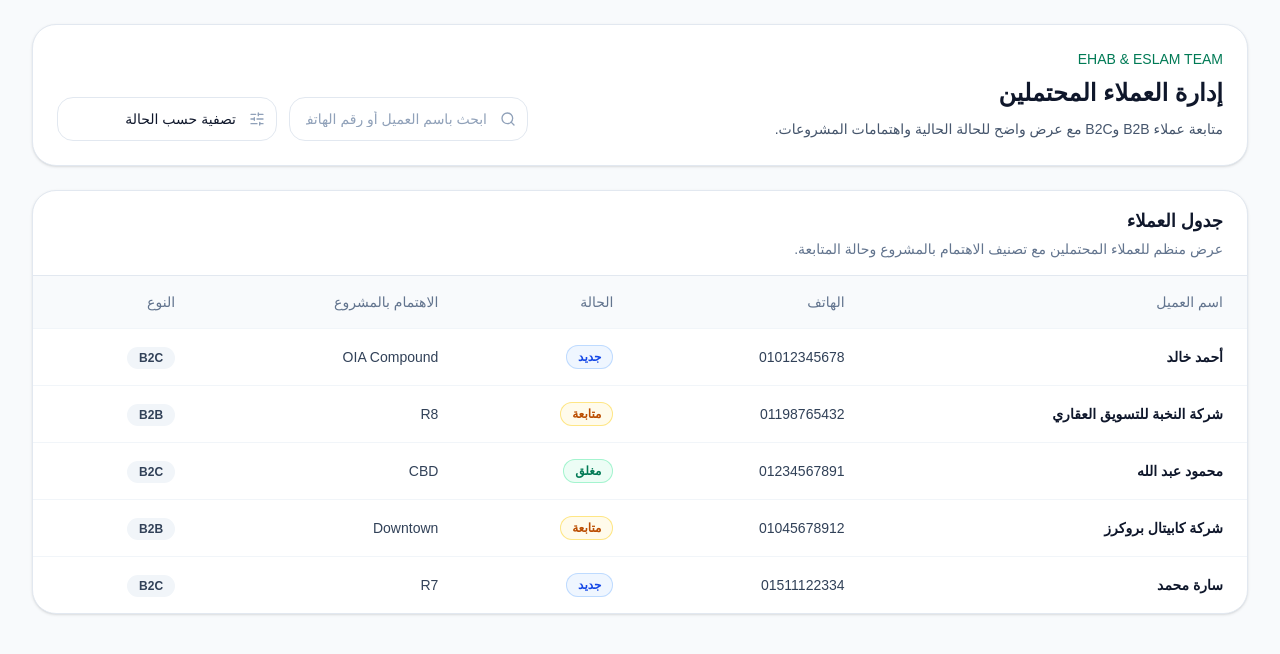
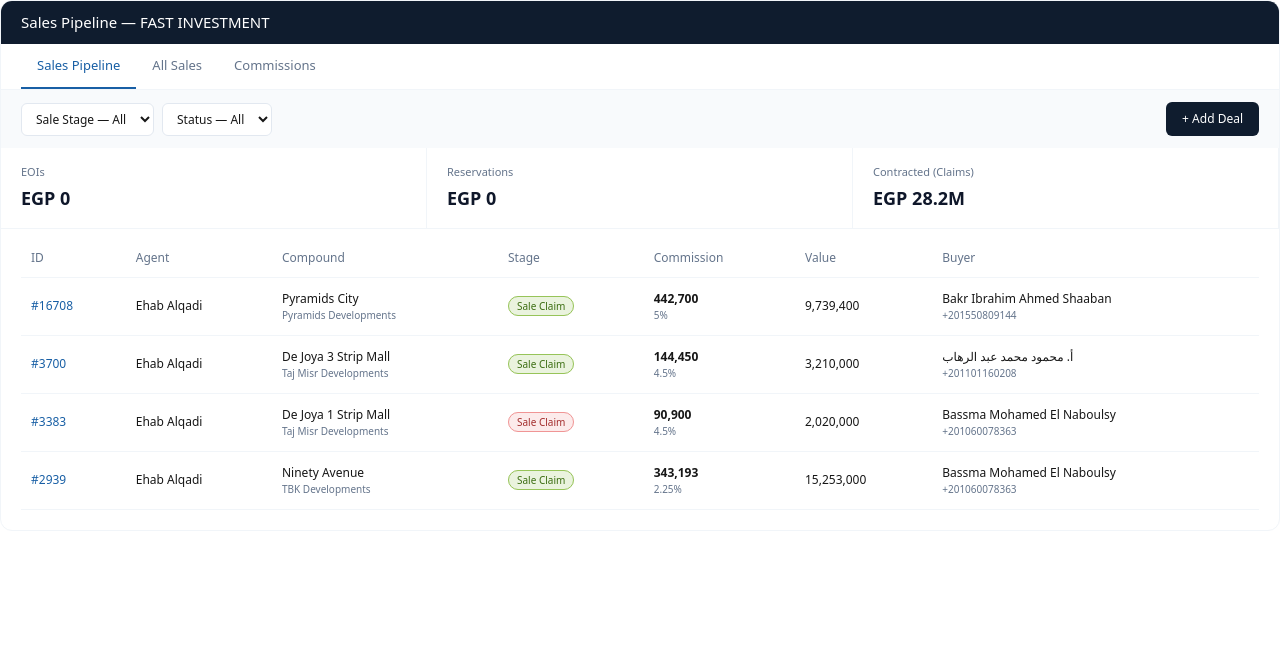
Before and after one commit to ehabalqadi001-lang/Real-estate-CRM-Manager-, a Next.js app: page /dashboard/leads in a window 1280 px wide. Shown: the top 654 px of the page. Built offline with nearby package versions, Linux system fonts and the light colour scheme.

Commit message:
Add Sales Pipeline UI with modal and filters

```diff
--- a/src/app/dashboard/leads/page.tsx
+++ b/src/app/dashboard/leads/page.tsx
@@ -1,166 +1,159 @@
-import { Search, SlidersHorizontal } from 'lucide-react';
+"use client";
+import React, { useState } from 'react';
 
-type LeadStatus = 'جديد' | 'متابعة' | 'مغلق';
-
-type Lead = {
-  id: number;
-  clientName: string;
-  phone: string;
-  status: LeadStatus;
-  projectInterest: string;
-  segment: 'B2B' | 'B2C';
-};
-
-const leads: Lead[] = [
-  {
-    id: 1,
-    clientName: 'أحمد خالد',
-    phone: '01012345678',
-    status: 'جديد',
-    projectInterest: 'OIA Compound',
-    segment: 'B2C',
-  },
-  {
-    id: 2,
-    clientName: 'شركة النخبة للتسويق العقاري',
-    phone: '01198765432',
-    status: 'متابعة',
-    projectInterest: 'R8',
-    segment: 'B2B',
-  },
-  {
-    id: 3,
-    clientName: 'محمود عبد الله',
-    phone: '01234567891',
-    status: 'مغلق',
-    projectInterest: 'CBD',
-    segment: 'B2C',
-  },
-  {
-    id: 4,
-    clientName: 'شركة كابيتال بروكرز',
-    phone: '01045678912',
-    status: 'متابعة',
-    projectInterest: 'Downtown',
-    segment: 'B2B',
-  },
-  {
-    id: 5,
-    clientName: 'سارة محمد',
-    phone: '01511122334',
-    status: 'جديد',
-    projectInterest: 'R7',
-    segment: 'B2C',
-  },
+// --- البيانات الوهمية للصيانة (Mock Data) ---
+const initialDeals = [
+  {id:16708,partner:'Fast Investment',agent:'Ehab Alqadi',compound:'Pyramids City',dev:'Pyramids Developments',stage:'Sale Claim',status:'Approved',comm:'442,700',commPct:'5%',value:'9,739,400',dp:'442,700',buyer:'Bakr Ibrahim Ahmed Shaaban',phone:'+201550809144',date:'29-05-2025'},
+  {id:3700,partner:'Fast Investment',agent:'Ehab Alqadi',compound:'De Joya 3 Strip Mall',dev:'Taj Misr Developments',stage:'Sale Claim',status:'Approved',comm:'144,450',commPct:'4.5%',value:'3,210,000',dp:'481,000',buyer:'أ. محمود محمد عبد الرهاب',phone:'+201101160208',date:'09-02-2024'},
+  {id:3383,partner:'Fast Investment',agent:'Ehab Alqadi',compound:'De Joya 1 Strip Mall',dev:'Taj Misr Developments',stage:'Sale Claim',status:'Rejected',comm:'90,900',commPct:'4.5%',value:'2,020,000',dp:'202,000',buyer:'Bassma Mohamed El Naboulsy',phone:'+201060078363',date:'13-02-2024'},
+  {id:2939,partner:'Fast Investment',agent:'Ehab Alqadi',compound:'Ninety Avenue',dev:'TBK Developments',stage:'Sale Claim',status:'Approved',comm:'343,193',commPct:'2.25%',value:'15,253,000',dp:'1,525,300',buyer:'Bassma Mohamed El Naboulsy',phone:'+201060078363',date:'30-04-2024'},
 ];
 
-function statusClasses(status: LeadStatus) {
-  switch (status) {
-    case 'جديد':
-      return 'bg-blue-50 text-blue-700 ring-blue-200';
-    case 'متابعة':
-      return 'bg-amber-50 text-amber-700 ring-amber-200';
-    case 'مغلق':
-      return 'bg-emerald-50 text-emerald-700 ring-emerald-200';
-    default:
-      return 'bg-slate-50 text-slate-700 ring-slate-200';
-  }
-}
+export default function SalesPipelinePage() {
+  const [activeTab, setActiveTab] = useState('pipeline');
+  const [isModalOpen, setIsModalOpen] = useState(false);
+  const [stage, setStage] = useState('EOI');
 
-export default function LeadsPage() {
+  const styles = `
+    .pipeline-container { font-family: system-ui, sans-serif; background: #ffffff; border-radius: 12px; overflow: hidden; border: 0.5px solid #f1f5f9; }
+    .topbar { background: #0f1c2e; padding: 10px 20px; display: flex; align-items: center; justify-content: space-between; }
+    .topbar-title { color: #fff; font-size: 15px; font-weight: 500; }
+    .tabs { display: flex; border-bottom: 0.5px solid #f1f5f9; background: #fff; padding: 0 20px; }
+    .tab { padding: 12px 16px; font-size: 13px; color: #64748b; cursor: pointer; border-bottom: 2px solid transparent; }
+    .tab.active { color: #185FA5; border-bottom-color: #185FA5; font-weight: 500; }
+    .filters { display: flex; gap: 8px; padding: 12px 20px; background: #f8fafc; align-items: center; }
+    .filter-select { font-size: 12px; padding: 6px 10px; border: 0.5px solid #e2e8f0; border-radius: 6px; background: #fff; }
+    .add-btn { margin-left: auto; background: #0f1c2e; color: #fff; font-size: 12px; padding: 8px 16px; border: none; border-radius: 6px; cursor: pointer; }
+    .summary-bar { display: grid; grid-template-columns: repeat(3, 1fr); border-bottom: 0.5px solid #f1f5f9; }
+    .summary-col { padding: 16px 20px; border-right: 0.5px solid #f1f5f9; }
+    .summary-label { font-size: 11px; color: #64748b; margin-bottom: 4px; }
+    .summary-value { font-size: 18px; font-weight: 600; color: #0f172a; }
+    .table-wrap { padding: 0 20px 20px; overflow-x: auto; }
+    table { width: 100%; border-collapse: collapse; font-size: 12px; margin-top: 10px; }
+    th { text-align: left; padding: 10px; color: #64748b; font-weight: 400; border-bottom: 0.5px solid #f1f5f9; }
+    td { padding: 12px 10px; border-bottom: 0.5px solid #f1f5f9; }
+    .pill { font-size: 10px; padding: 2px 8px; border-radius: 20px; font-weight: 500; }
+    .pill-green { background: #EAF3DE; color: #3B6D11; border: 1px solid #97C459; }
+    .pill-red { background: #FCEBEB; color: #A32D2D; border: 1px solid #F09595; }
+    .modal-overlay { position: fixed; top:0; left:0; width:100%; height:100%; background:rgba(0,0,0,0.5); display:flex; align-items:center; justify-content:center; z-index:100; }
+    .modal { background:#fff; padding:24px; border-radius:12px; width:100%; max-width:500px; box-shadow: 0 20px 25px -5px rgb(0 0 0 / 0.1); }
+    .form-group { margin-bottom: 12px; }
+    .form-label { display:block; font-size:11px; color:#64748b; margin-bottom:4px; }
+    .form-input { width:100%; padding:8px 12px; border:1px solid #e2e8f0; border-radius:6px; font-size:13px; }
+  `;
+
   return (
-    <main dir="rtl" className="min-h-screen bg-slate-50 text-slate-900">
-      <div className="mx-auto max-w-7xl px-4 py-6 sm:px-6 lg:px-8">
-        <header className="mb-6 rounded-3xl border border-slate-200 bg-white px-6 py-6 shadow-sm">
-          <div className="flex flex-col gap-4 lg:flex-row lg:items-end lg:justify-between">
-            <div>
-              <p className="text-sm font-medium text-emerald-700">
-                EHAB & ESLAM TEAM
-              </p>
-              <h1 className="mt-2 text-2xl font-bold">إدارة العملاء المحتملين</h1>
-              <p className="mt-2 text-sm leading-6 text-slate-600">
-                متابعة عملاء B2B وB2C مع عرض واضح للحالة الحالية واهتمامات المشروعات.
-              </p>
+    <div className="pipeline-container">
+      <style dangerouslySetInnerHTML={{ __html: styles }} />
+
+      <div className="topbar">
+        <div className="topbar-title">Sales Pipeline — FAST INVESTMENT</div>
       </div>
 
-            <div className="grid grid-cols-1 gap-3 sm:grid-cols-[1fr_220px]">
-              <div className="relative">
-                <Search className="pointer-events-none absolute right-3 top-1/2 h-4 w-4 -translate-y-1/2 text-slate-400" />
-                <input
-                  type="text"
-                  placeholder="ابحث باسم العميل أو رقم الهاتف"
-                  className="h-11 w-full rounded-2xl border border-slate-200 bg-white pr-10 pl-4 text-sm outline-none transition placeholder:text-slate-400 focus:border-slate-400 focus:ring-2 focus:ring-slate-200"
-                />
+      <div className="tabs">
+        <div className={`tab ${activeTab === 'pipeline' ? 'active' : ''}`} onClick={() => setActiveTab('pipeline')}>Sales Pipeline</div>
+        <div className={`tab ${activeTab === 'sales' ? 'active' : ''}`} onClick={() => setActiveTab('sales')}>All Sales</div>
+        <div className={`tab ${activeTab === 'commissions' ? 'active' : ''}`} onClick={() => setActiveTab('commissions')}>Commissions</div>
       </div>
 
-              <div className="relative">
-                <SlidersHorizontal className="pointer-events-none absolute right-3 top-1/2 h-4 w-4 -translate-y-1/2 text-slate-400" />
-                <select
-                  defaultValue=""
-                  className="h-11 w-full appearance-none rounded-2xl border border-slate-200 bg-white pr-10 pl-4 text-sm outline-none transition focus:border-slate-400 focus:ring-2 focus:ring-slate-200"
-                >
-                  <option value="">تصفية حسب الحالة</option>
-                  <option value="new">جديد</option>
-                  <option value="follow-up">متابعة</option>
-                  <option value="closed">مغلق</option>
-                </select>
+      <div className="filters">
+        <select className="filter-select"><option>Sale Stage — All</option></select>
+        <select className="filter-select"><option>Status — All</option></select>
+        <button className="add-btn" onClick={() => setIsModalOpen(true)}>+ Add Deal</button>
+      </div>
+
+      <div className="summary-bar">
+        <div className="summary-col">
+          <div className="summary-label">EOIs</div>
+          <div className="summary-value">EGP 0</div>
+        </div>
+        <div className="summary-col">
+          <div className="summary-label">Reservations</div>
+          <div className="summary-value">EGP 0</div>
+        </div>
+        <div className="summary-col">
+          <div className="summary-label">Contracted (Claims)</div>
+          <div className="summary-value">EGP 28.2M</div>
         </div>
       </div>
-          </div>
-        </header>
 
-        <section className="overflow-hidden rounded-3xl border border-slate-200 bg-white shadow-sm">
-          <div className="border-b border-slate-200 px-6 py-4">
-            <h2 className="text-lg font-bold">جدول العملاء</h2>
-            <p className="mt-1 text-sm text-slate-500">
-              عرض منظم للعملاء المحتملين مع تصنيف الاهتمام بالمشروع وحالة المتابعة.
-            </p>
-          </div>
-
-          <div className="overflow-x-auto">
-            <table className="min-w-full text-right">
-              <thead className="bg-slate-50">
-                <tr className="text-sm text-slate-500">
-                  <th className="px-6 py-4 font-medium">اسم العميل</th>
-                  <th className="px-6 py-4 font-medium">الهاتف</th>
-                  <th className="px-6 py-4 font-medium">الحالة</th>
-                  <th className="px-6 py-4 font-medium">الاهتمام بالمشروع</th>
-                  <th className="px-6 py-4 font-medium">النوع</th>
+      <div className="table-wrap">
+        <table>
+          <thead>
+            <tr>
+              <th>ID</th>
+              <th>Agent</th>
+              <th>Compound</th>
+              <th>Stage</th>
+              <th>Commission</th>
+              <th>Value</th>
+              <th>Buyer</th>
             </tr>
           </thead>
-
           <tbody>
-                {leads.map((lead) => (
-                  <tr
-                    key={lead.id}
-                    className="border-t border-slate-100 text-sm text-slate-700"
-                  >
-                    <td className="px-6 py-4 font-semibold text-slate-900">
-                      {lead.clientName}
+            {initialDeals.map((d, i) => (
+              <tr key={i}>
+                <td style={{ color: '#185FA5', fontWeight: '500' }}>#{d.id}</td>
+                <td>{d.agent}</td>
+                <td>
+                  <div style={{ fontWeight: '500' }}>{d.compound}</div>
+                  <div style={{ fontSize: '10px', color: '#64748b' }}>{d.dev}</div>
                 </td>
-                    <td className="px-6 py-4">{lead.phone}</td>
-                    <td className="px-6 py-4">
-                      <span
-                        className={`inline-flex rounded-full px-3 py-1 text-xs font-semibold ring-1 ring-inset ${statusClasses(
-                          lead.status
-                        )}`}
-                      >
-                        {lead.status}
-                      </span>
+                <td>
+                  <span className={`pill ${d.status === 'Approved' ? 'pill-green' : 'pill-red'}`}>{d.stage}</span>
                 </td>
-                    <td className="px-6 py-4">{lead.projectInterest}</td>
-                    <td className="px-6 py-4">
-                      <span className="rounded-full bg-slate-100 px-3 py-1 text-xs font-semibold text-slate-700">
-                        {lead.segment}
-                      </span>
+                <td>
+                  <div style={{ fontWeight: '600' }}>{d.comm}</div>
+                  <div style={{ fontSize: '10px', color: '#64748b' }}>{d.commPct}</div>
+                </td>
+                <td style={{ fontWeight: '500' }}>{d.value}</td>
+                <td>
+                   <div style={{ fontWeight: '500' }}>{d.buyer}</div>
+                   <div style={{ fontSize: '10px', color: '#64748b' }}>{d.phone}</div>
                 </td>
               </tr>
             ))}
           </tbody>
         </table>
       </div>
-        </section>
+
+      {isModalOpen && (
+        <div className="modal-overlay">
+          <div className="modal">
+            <h3 style={{ marginBottom: '16px', fontSize: '16px' }}>Add New Deal</h3>
+            <div className="form-group">
+              <label className="form-label">Buyer Name *</label>
+              <input className="form-input" placeholder="Full name" />
             </div>
-    </main>
+            <div className="form-group">
+              <label className="form-label">Compound *</label>
+              <select className="form-input">
+                <option>Pyramids City</option>
+                <option>De Joya 3</option>
+                <option>OIA Compound</option>
+              </select>
+            </div>
+            <div style={{ display: 'grid', gridTemplateColumns: '1fr 1fr', gap: '10px' }}>
+              <div className="form-group">
+                <label className="form-label">Unit Value (EGP)</label>
+                <input className="form-input" type="number" />
+              </div>
+              <div className="form-group">
+                <label className="form-label">Stage</label>
+                <select className="form-input" value={stage} onChange={(e) => setStage(e.target.value)}>
+                  <option value="EOI">EOI</option>
+                  <option value="Reservation">Reservation</option>
+                  <option value="Sale Claim">Sale Claim</option>
+                </select>
+              </div>
+            </div>
+            <div style={{ display: 'flex', justifyContent: 'flex-end', gap: '8px', marginTop: '20px' }}>
+              <button onClick={() => setIsModalOpen(false)} style={{ padding: '8px 16px', background: '#f1f5f9', border: 'none', borderRadius: '6px', cursor: 'pointer' }}>Cancel</button>
+              <button onClick={() => setIsModalOpen(false)} style={{ padding: '8px 16px', background: '#0f1c2e', color: '#fff', border: 'none', borderRadius: '6px', cursor: 'pointer' }}>Save Deal</button>
+            </div>
+          </div>
+        </div>
+      )}
+    </div>
   );
 }
```
Lines whose indentation alone changed are shown as unchanged.
